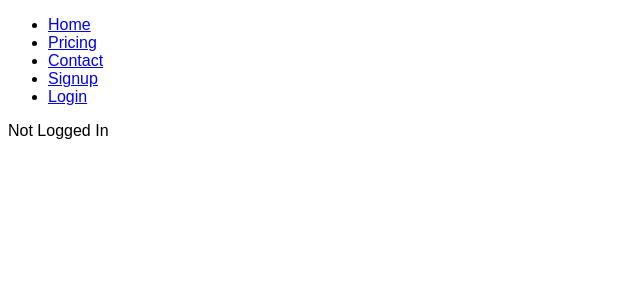
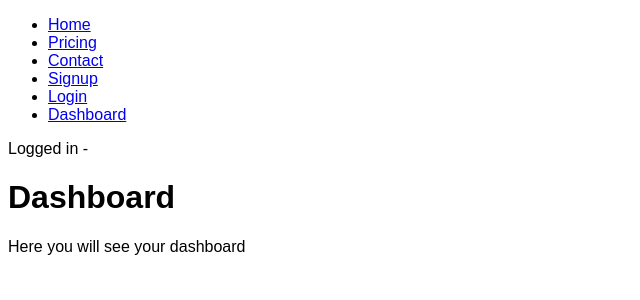
Before and after one commit to strausd/vacay, a React app: page /dashboard in a window 1280 px wide. Shown: the top 300 px of the page, without its empty margins (0-640 px from the left). Built offline with nearby package versions, Linux system fonts and the light colour scheme; no server answers; sample sign-in values are in the browser's storage.

Commit message:
Add private route support and new action for grabbing localStorage user on load to prevent a logged in user from being kicked over to the login route

```diff
--- a/src/actions/authActions.jsx
+++ b/src/actions/authActions.jsx
@@ -17,6 +17,12 @@ export const logout = () => {
     return {
         type: 'LOGOUT'
     };
+};
+
+export const loadLocalJWT = () => {
+    const jwt = localStorage.getItem('jwt');
+    const user = JSON.parse(localStorage.getItem('user'));
+    return login({ jwt, user });
 };
 
 export const verifyLocalJWT = () => {
--- a/src/components/Header.jsx
+++ b/src/components/Header.jsx
@@ -13,6 +13,7 @@ const Header = () => {
                 <li><NavLink exact to="/contact" activeClassName="active">Contact</NavLink></li>
                 <li><NavLink exact to="/signup" activeClassName="active">Signup</NavLink></li>
                 <li><NavLink exact to="/login" activeClassName="active">Login</NavLink></li>
+                <li><NavLink exact to="/dashboard" activeClassName="active">Dashboard</NavLink></li>
             </ul>
             <UserMenu />
         </div>
--- a/src/components/UserMenu.jsx
+++ b/src/components/UserMenu.jsx
@@ -1,12 +1,13 @@
 import React from 'react';
 import { connect } from 'react-redux';
 
-import { verifyLocalJWT } from '../actions/authActions';
+import { loadLocalJWT, verifyLocalJWT } from '../actions/authActions';
 
 
 class UserMenu extends React.Component {
 
     componentWillMount() {
+        this.props.loadLocalJWT();
         this.props.verifyLocalJWT();
     }
 
@@ -35,6 +36,7 @@ const mapStateToProps = state => {
 
 const mapDispatchToProps = dispatch => {
     return {
+        loadLocalJWT: () => dispatch(loadLocalJWT()),
         verifyLocalJWT: () => dispatch(verifyLocalJWT())
     };
 };
--- /dev/null
+++ b/src/components/pages/DashboardPage.jsx
@@ -0,0 +1,16 @@
+import React from 'react';
+import { connect } from 'react-redux';
+
+
+class DashboardPage extends React.Component {
+    render() {
+        return (
+            <div>
+                <h1>Dashboard</h1>
+                <p>Here you will see your dashboard</p>
+            </div>
+        );
+    }
+}
+
+export default DashboardPage;
--- a/src/routers/AppRouter.jsx
+++ b/src/routers/AppRouter.jsx
@@ -1,12 +1,14 @@
 import React from 'react';
 import { BrowserRouter as Router, Route, Link } from 'react-router-dom';
 
+import PrivateRoute from './PrivateRoute';
 import Header from '../components/Header';
 import HomePage from '../components/pages/HomePage';
 import PricingPage from '../components/pages/PricingPage';
 import ContactPage from '../components/pages/ContactPage';
 import SignupPage from '../components/pages/SignupPage';
 import LoginPage from '../components/pages/LoginPage';
+import DashboardPage from '../components/pages/DashboardPage';
 
 
 const AppRouter = () => {
@@ -20,6 +22,7 @@ const AppRouter = () => {
                 <Route path="/contact" component={ContactPage} />
                 <Route path="/signup" component={SignupPage} />
                 <Route path="/login" component={LoginPage} />
+                <PrivateRoute path="/dashboard" component={DashboardPage} />
             </div>
         </Router>
     );
--- /dev/null
+++ b/src/routers/PrivateRoute.jsx
@@ -0,0 +1,28 @@
+import React from 'react';
+import { connect } from 'react-redux';
+import { Route, Redirect, withRouter } from 'react-router-dom';
+
+
+export const PrivateRoute = ({ isAuthenticated, component: Component, ...rest }) => {
+    return (
+        <Route {...rest} component={(props) => {
+            return (
+                isAuthenticated ? (
+                    <div>
+                        <Component {...props} />
+                    </div>
+                ) : (
+                        <Redirect to="/login" />
+                    )
+            );
+        }} />
+    );
+};
+
+const mapStateToProps = (state) => {
+    return {
+        isAuthenticated: state.auth.jwt ? true : false
+    };
+};
+
+export default withRouter(connect(mapStateToProps)(PrivateRoute));
```
